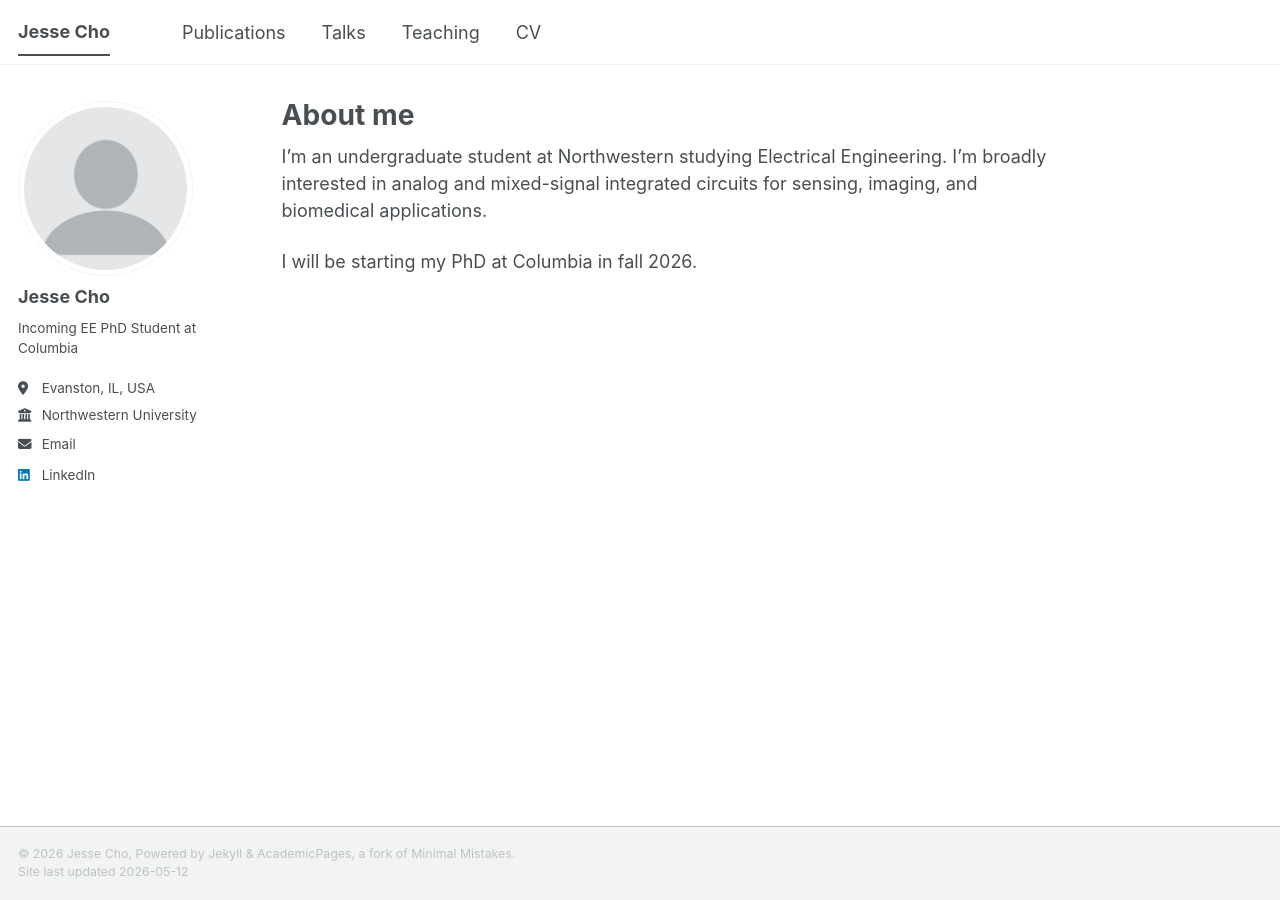
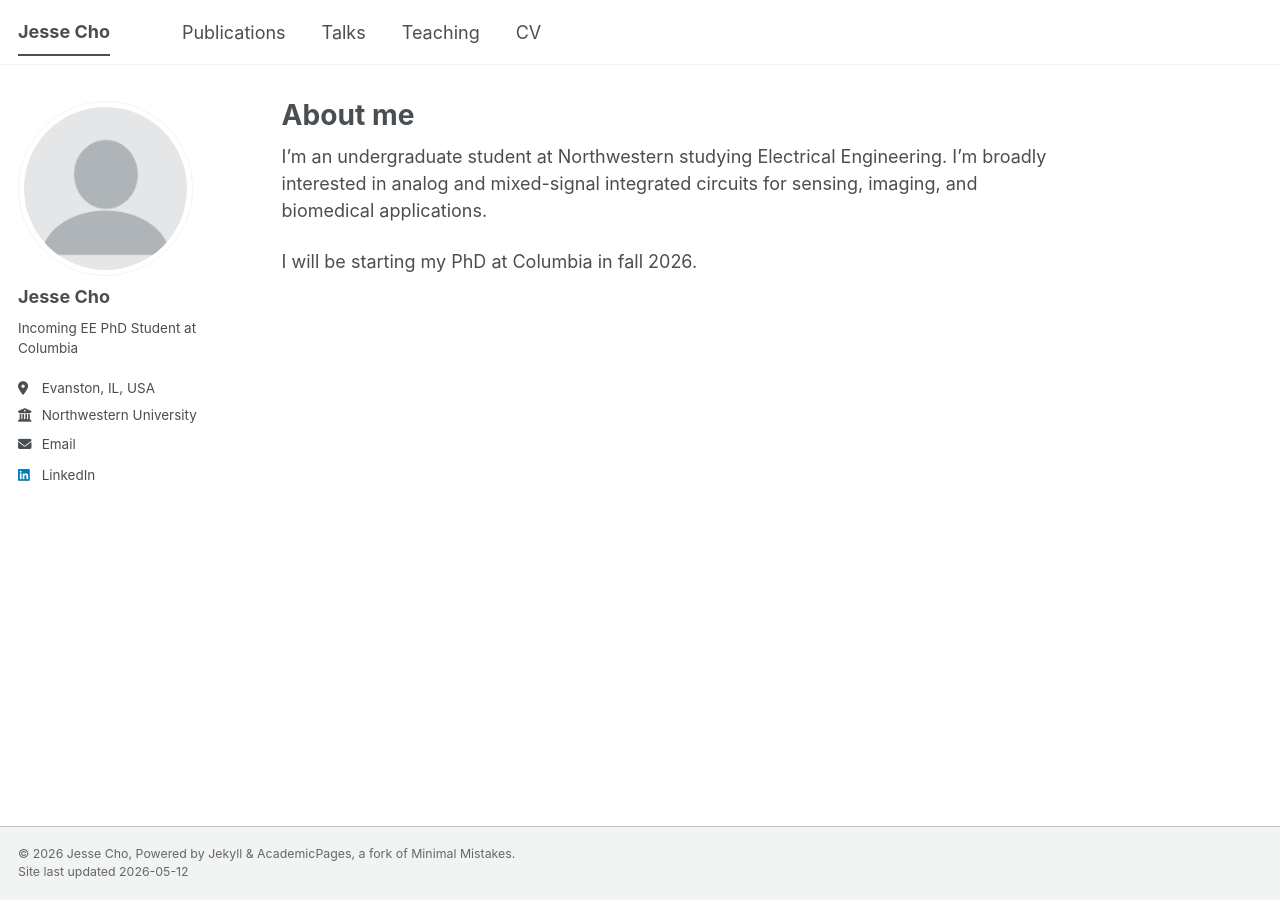
Before and after one commit to chojesse/chojesse.github.io, a Jekyll site: the page built from _pages/about.md, in a window 1280 px wide. Built offline with Jekyll 4.4.1, drawn with Linux system fonts in a browser that asks for light colours; a script bundle is joined from its source files by our own code; library files that are not in the unit come from our copies.

Commit message:
Update footer footnote color

```diff
--- a/_sass/layout/_footer.scss
+++ b/_sass/layout/_footer.scss
@@ -65,6 +65,7 @@
 
 .page__footer-copyright {
   width: 100%;
+  color: #656769;
   font-family: $global-font-family;
   font-size: $type-size-7;
   line-height: 1.5;
```
